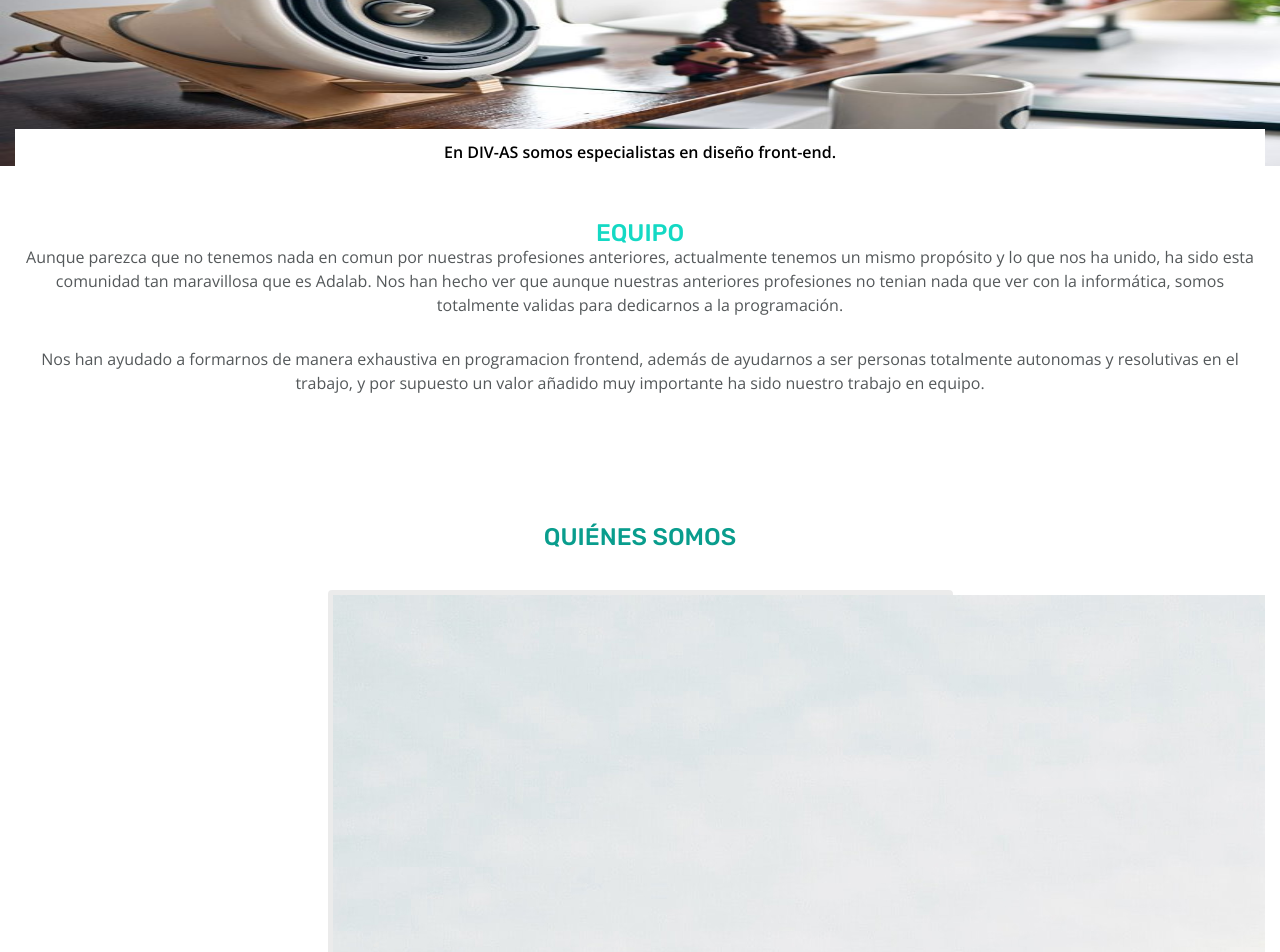
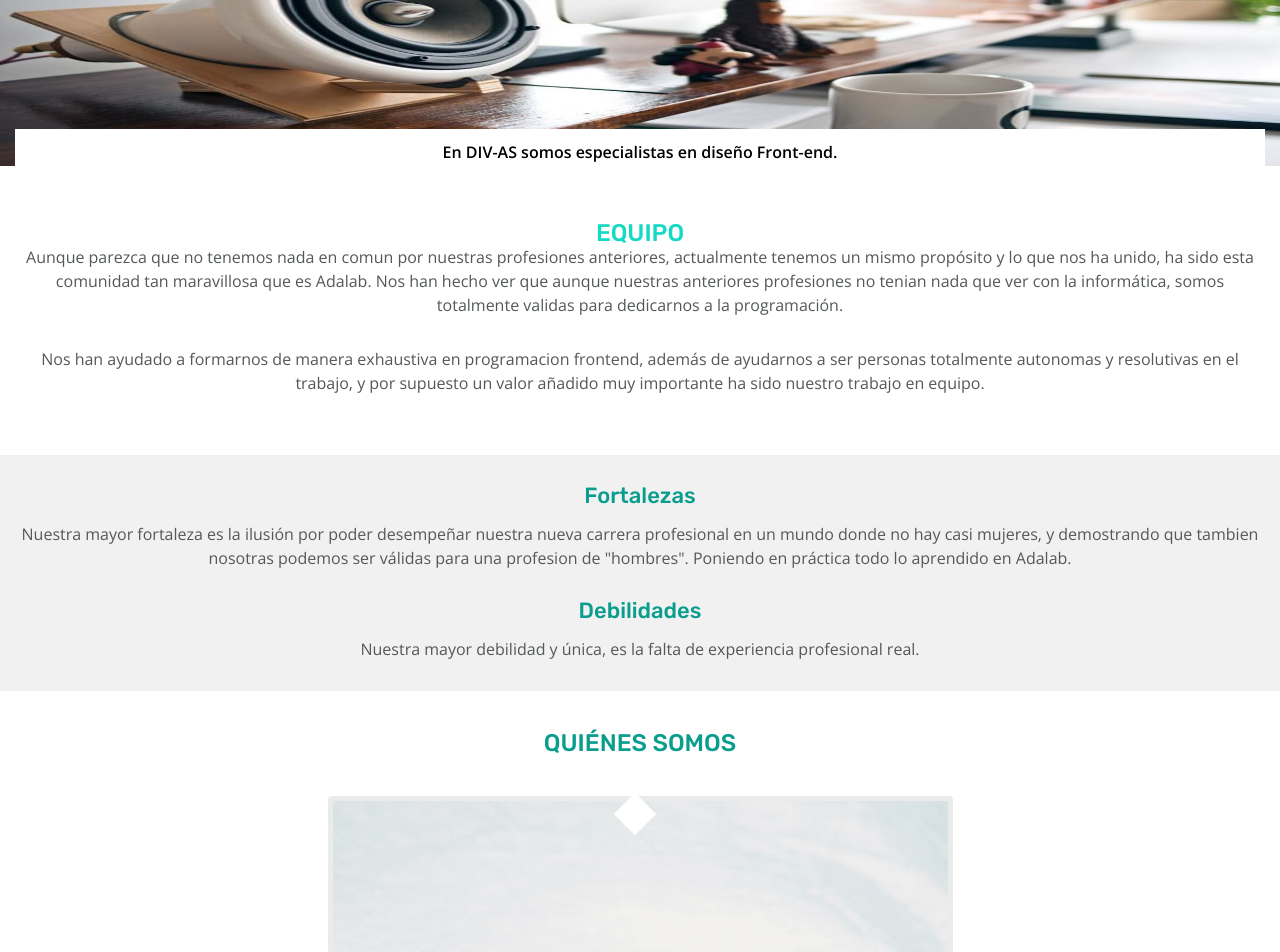
Before and after one commit to sasalinero/Primera-web-en-equipo, a plain HTML site: page index.html in a window 1280 px wide. Shown: the part 240-1192 px from the top of the page. Drawn offline with nearby package versions, Linux system fonts and the light colour scheme.

Commit message:
Upload changes again

```diff
--- a/index.html
+++ b/index.html
@@ -42,7 +42,7 @@
       <!--  modificado -->
       <h3 class="text1">
         <!-- modificado -->
-        En DIV-AS somos especialistas en diseño front-end.
+        En DIV-AS somos especialistas en diseño Front-end.
       </h3>
     </div>
   </section>
--- a/style/main.css
+++ b/style/main.css
@@ -108,23 +108,10 @@
 }
 
 .rectangle {
-<<<<<<< HEAD
-  box-sizing: border-box;
-  background-color: rgb(255, 255, 255);
-  width: 30px;
-  height: 30px;
-  margin-left: auto;
-  margin-right: auto;
-  transform: rotate(45deg) translate(-70%, 0px);
-}
-.fortalezasDebilidades {
-  background-color: rgba(184, 184, 185, 0.2);
-=======
   background-color: white;
   width: 30px;
   height: 30px;
   transform: translate(-20px, 639px) rotate(45deg);
->>>>>>> 2e88765750b378a5e0a22b4f641ed9cc3f1686c3
 }
 
 .item {
@@ -166,10 +153,7 @@
   margin-top: 30px;
   margin-bottom: 15px;
 }
-<<<<<<< HEAD
-=======
 
->>>>>>> 2e88765750b378a5e0a22b4f641ed9cc3f1686c3
 .image-who {
   width: 100%;
 }
@@ -238,7 +222,7 @@
   padding-top: 0px;
 }
 
-.containerFooter {
+containerFooter {
   display: flex;
   flex-direction: column;
   justify-content: center;
```
